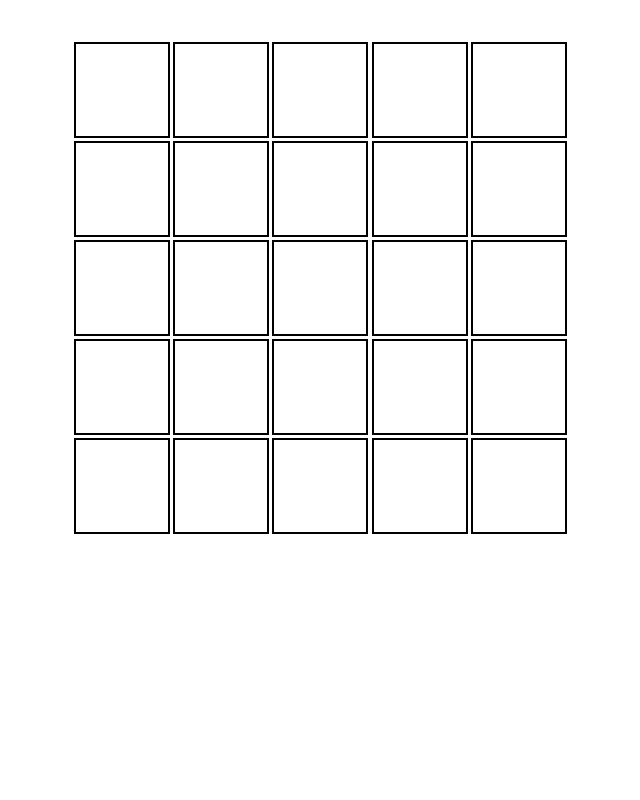
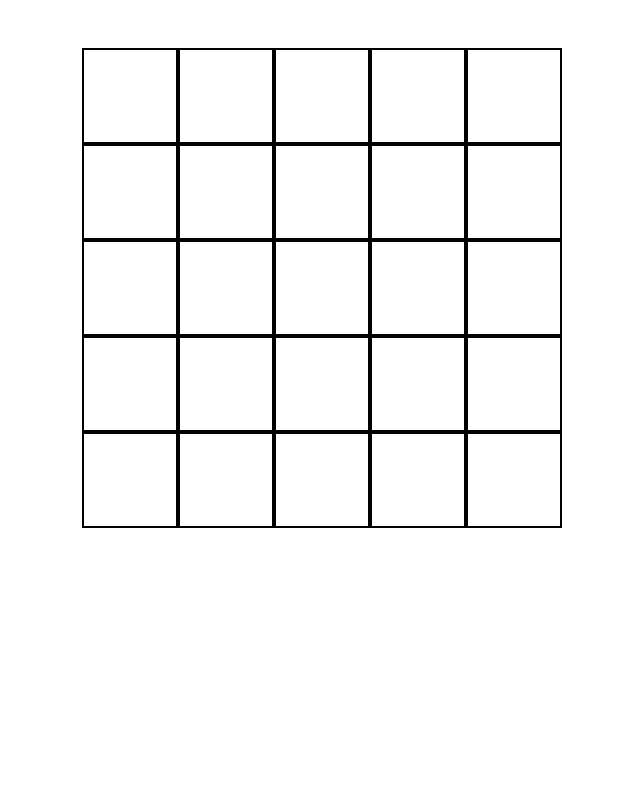
Before and after one commit to riasat-mahbub/wozaro, a Next.js app: page /home in a window 1280 px wide. Shown: the top 800 px of the page, without its empty margins (318-958 px from the left). Built offline with nearby package versions, Linux system fonts and the light colour scheme.

Commit message:
moved to a answers array instead of a simple text

```diff
--- a/src/app/home/components/BoxGrid.tsx
+++ b/src/app/home/components/BoxGrid.tsx
@@ -1,33 +1,21 @@
 "use client"
-import { Box } from "@/app/types/Box";
-import { SingleBox } from "./Box"
 import { useEffect, useState } from "react";
+import BoxRow from "./BoxRow";
 
 interface BoxGridProps{
-    text: string;
+    answers: string[];
+    numRow: number;
+    numCol: number;
 }
 
 
-export const BoxGrid = ({text}: BoxGridProps) =>{
-    const [boxes, setBoxes] = useState<Box[]>((() =>
-        Array(25).fill({ letter: "", bg: "transparent" })
-    ))
-
-    useEffect( () =>{
-        const updatedBoxes = boxes.map((box, i) => ({
-            ...box,
-            letter: text[i] || "",
-        }));
-
-        setBoxes(updatedBoxes);
-        console.log(boxes)
-    }, [text])
+export const BoxGrid = ({answers, numRow, numCol}: BoxGridProps) =>{
 
     return(
         <div className="w-full flex justify-center">
-            <div className="grid grid-cols-5 justify-center items-center w-[31rem] h-[31rem] mt-10">
-                {boxes.map( (val, idx) =>(
-                    <SingleBox key={idx} letter={val.letter} bg={val.bg}/>
+            <div className={`flex flex-col justify-center items-center w-[31rem] h-[31rem] mt-10`}>
+                {answers.map( (answer, idx) =>(
+                    <BoxRow key={idx} answer={answer} numCol={numCol}/>
                 ))}
             </div>
         </div>
--- /dev/null
+++ b/src/app/home/components/BoxRow.tsx
@@ -0,0 +1,17 @@
+import { Box } from "./Box"
+
+interface BoxRowProps{
+    answer: string;
+    numCol: number;
+}
+
+export default function BoxRow({answer, numCol}: BoxRowProps){
+    const letters = Array.from({ length: numCol }, (_, i) => answer[i] || "");
+    return(
+        <div className="flex flex-row justify-center items-center">
+            {letters.map( (val, idx) =>(
+                <Box key={idx} letter={val} bg={"transparent"}/>
+            ))}
+        </div>
+    )
+}
--- a/src/app/home/components/InvisibleInput.tsx
+++ b/src/app/home/components/InvisibleInput.tsx
@@ -1,13 +1,14 @@
-import React, { useEffect, useRef} from "react";
+import React, { useEffect, useRef, useState} from "react";
 
 interface InvisibleInputProps {
     text:string;
     handleTextChange: (text:string) => void
     onEnter: () => void
+    disabled: boolean
 }
 
 
-export default function InvisibleInput({text, handleTextChange, onEnter} : InvisibleInputProps) {
+export default function InvisibleInput({text, handleTextChange, onEnter, disabled} : InvisibleInputProps) {
 
   const inputRef = useRef<HTMLInputElement>(null);
 
@@ -41,6 +42,7 @@ export default function InvisibleInput({text, handleTextChange, onEnter} : Invis
         value={text}
         onChange={handleChange}
         onKeyDown={handleKeyDown}
+        disabled={disabled}
         className="absolute opacity-0 pointer-events-none"
         autoFocus
       />
--- a/src/app/home/page.tsx
+++ b/src/app/home/page.tsx
@@ -1,29 +1,59 @@
 "use client"
 
-import { useState } from "react";
+import { useRef, useState } from "react";
 import { BoxGrid } from "./components/BoxGrid"
 import InvisibleInput from "./components/InvisibleInput";
 
 export default function Home() {
-    const [text, setText] = useState("");
 
-    const handleTextChange = (text: string) =>{
-        if(text.length>5){
-            onFinish()
-        }else{
-            setText(text)
+    const MAX_ROW = 5
+    const MAX_COLS = 5
+    const MAX_BOXES = MAX_ROW * MAX_COLS
+
+    const [answers, setAnswers] = useState<string[]>( (() =>
+        Array(MAX_ROW).fill("")
+    ));
+    const [currentRow, setCurrentRow]  = useState<number>(0);
+    const [text, setText] = useState<string>("");
+
+    const inputDisabled = currentRow >=MAX_ROW
+
+
+    const handleTextChange = (changedText: string) =>{
+        if(inputDisabled || text.length > MAX_COLS) return
+
+        setText(changedText)
+        changeAnswer(changedText)
+        if(text.length > MAX_COLS){
+            onFinish();
         }
 
-        console.log(text)
+    }
+
+    const changeAnswer = (answer: string) =>{
+        setAnswers(prev => {
+            const copy = [...prev];
+            copy[currentRow] = answer;
+            return copy;
+        });
+
     }
 
     const onFinish = () =>{
+        if(inputDisabled || text.length === 0) return
+
+        if(currentRow <=MAX_ROW){
+            setCurrentRow(currentRow + 1);
+        }else{
+            setCurrentRow(MAX_ROW)
+        }
         setText("")
+
     }
     return(
         <div>
-            <BoxGrid text={text}/>
-            <InvisibleInput text={text} handleTextChange={handleTextChange} onEnter={onFinish}/>
+            <BoxGrid answers={answers} numRow={MAX_ROW} numCol={MAX_COLS}/>
+            <InvisibleInput text={text} handleTextChange={handleTextChange} onEnter={onFinish} disabled={inputDisabled}/>
         </div>
     )
 }
--- a/src/app/types/Box.ts
+++ /dev/null
@@ -1,4 +0,0 @@
-export interface Box{
-    letter: string;
-    bg: string;
-}
```
Also changed, not shown: src/app/home/components/Box.tsx (+5 -2 lines).
